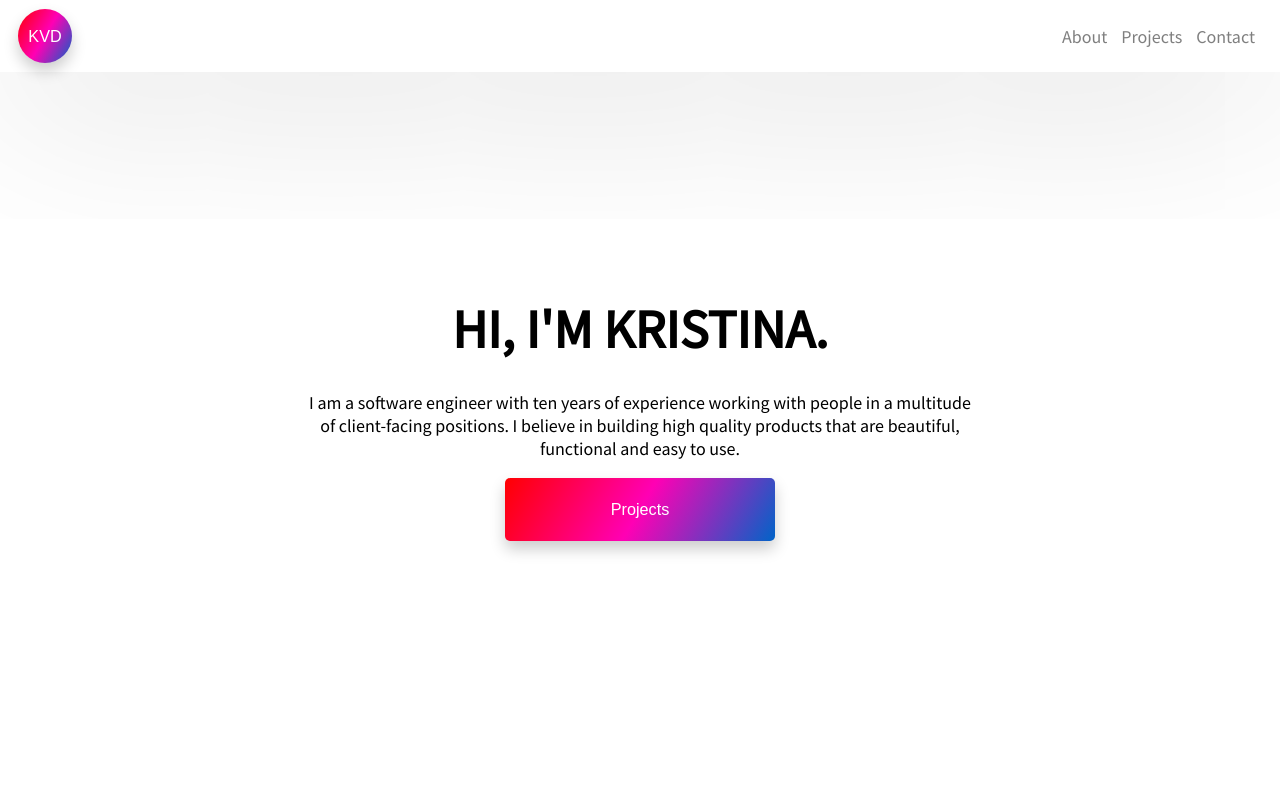
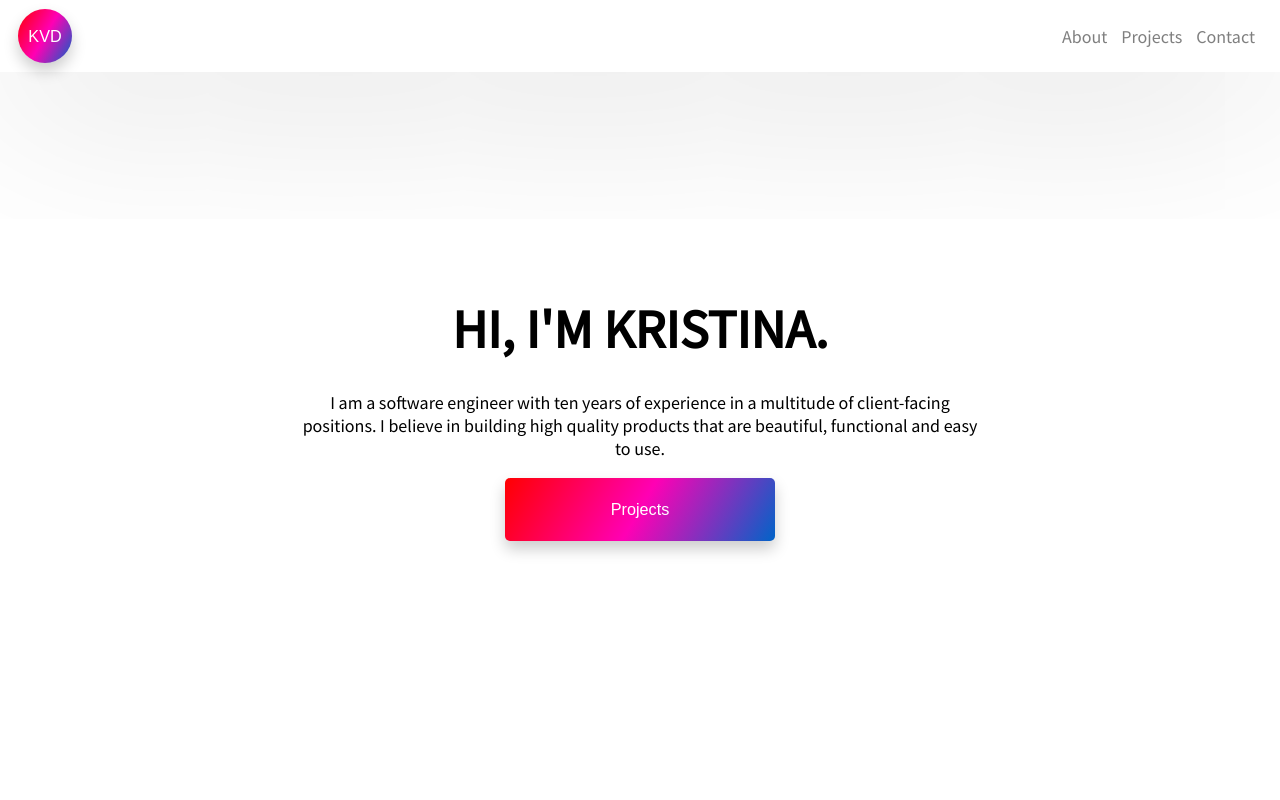
Before and after one commit to kavdesilva/portfolio_v.2, a Next.js app in the folder client/: page / in a window 1280 px wide. Shown: the top 800 px of the page. Built offline with nearby package versions, Linux system fonts and the light colour scheme.

Commit message:
changed home blurb.

```diff
--- a/client/src/components/Home.jsx
+++ b/client/src/components/Home.jsx
@@ -5,7 +5,7 @@ const Home = () => {
     return (
     <div id="home">
         <h1>Hi, I'm Kristina.</h1>
-        <p>I am a software engineer with ten years of experience working with people in a multitude of client-facing positions. I believe in building high quality products that are beautiful, functional and easy to use.</p>
+        <p>I am a software engineer with ten years of experience in a multitude of client-facing positions. I believe in building high quality products that are beautiful, functional and easy to use.</p>
         <button className="btn-primary" onClick={() => router.push('/#projects')}>Projects</button>
     </div>
     )
```
